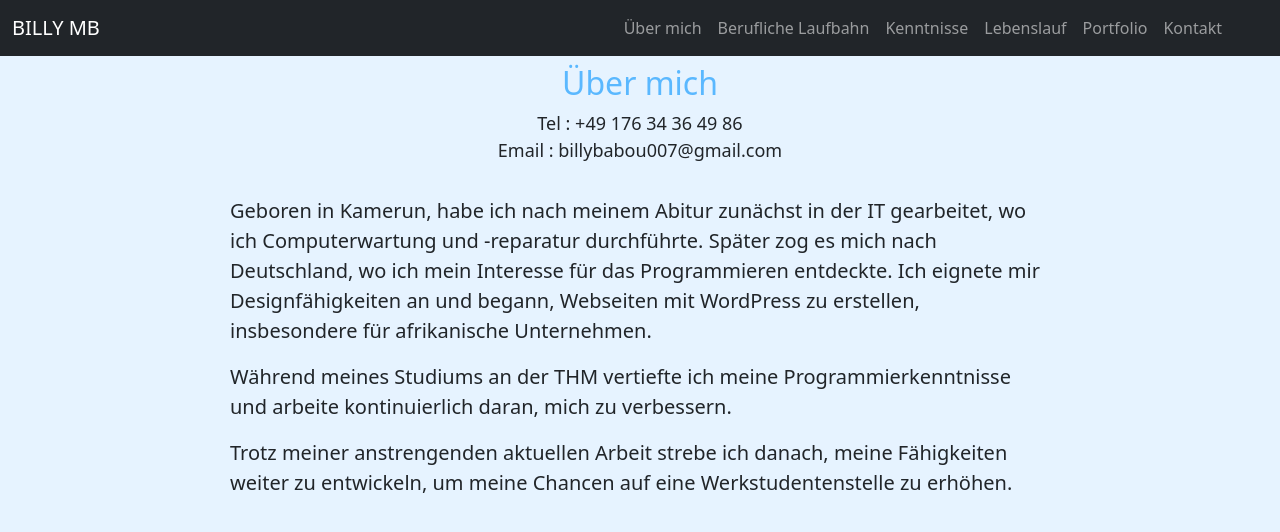
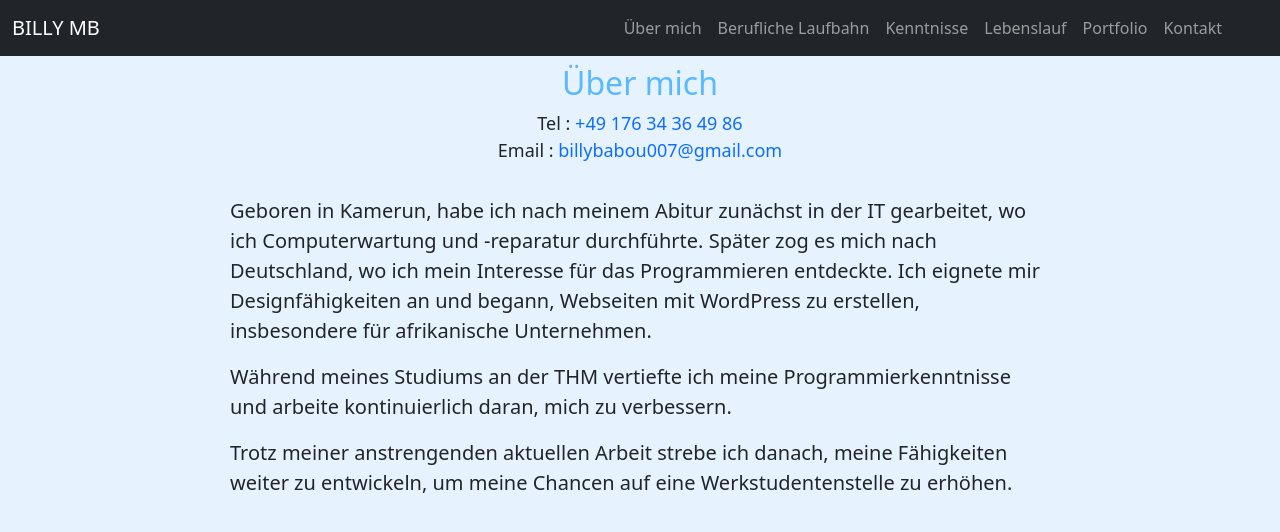
Before and after one commit to billy-java/billy-cv, a React (Create React App) app: page /about in a window 1280 px wide. Shown: the top 532 px of the page. Built offline with nearby package versions, Linux system fonts and the light colour scheme.

Commit message:
last commit

```diff
--- a/src/components/title/Title.css
+++ b/src/components/title/Title.css
@@ -1,7 +1,15 @@
 .my_color {
-    color: rgb(90, 184, 255);
-  }
+  color: rgb(90, 184, 255);
+}
 
-  .my_p {
-    font-size: 18px;
-  }
+.my_p {
+  font-size: 18px;
+}
+
+a {
+  text-decoration: none;
+}
+
+a:hover {
+  text-decoration: underline;
+}
--- a/src/components/title/Title.js
+++ b/src/components/title/Title.js
@@ -1,14 +1,15 @@
-import React from "react";
-import "./Title.css";
+import React from 'react';
+import './Title.css';
 
 export default function Title(props) {
   return (
     <div className="text-center">
       <h2 className="my_color">{props.title}</h2>
       <p className="my_p">
-        Tel : +49 176 34 36 49 86
+        Tel : <a href="tel:+4917634364986">+49 176 34 36 49 86</a>
         <br />
-        Email : billybabou007@gmail.com
+        Email :{' '}
+        <a href="mailto:billybabou007@gmail.com">billybabou007@gmail.com</a>
       </p>
     </div>
   );
```
